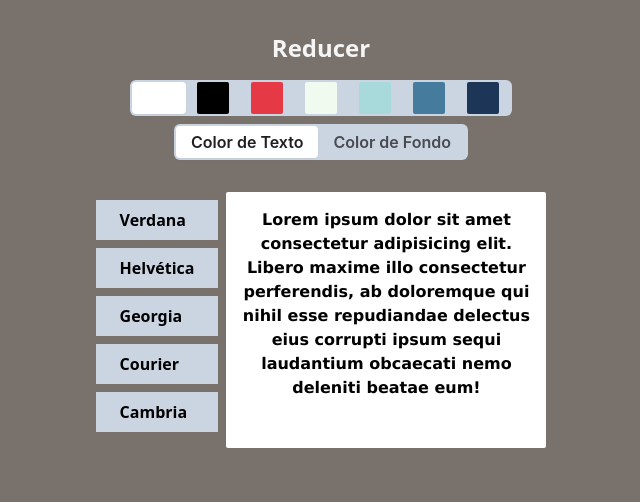
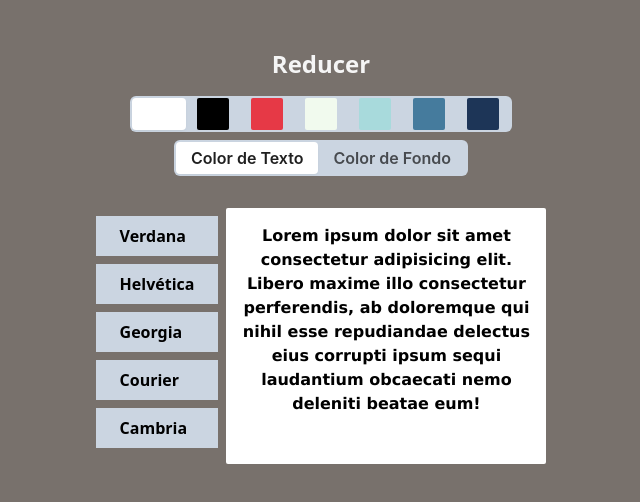
Before and after one commit to githubfacu/Reducer, a React (Vite) app in the folder practica/: page / in a window 1280 px wide. Shown: the top 502 px of the page, without its empty margins (319-959 px from the left). Built offline with nearby package versions, Linux system fonts and the light colour scheme.

Commit message:
paleta de colores

```diff
--- a/practica/src/App.tsx
+++ b/practica/src/App.tsx
@@ -9,7 +9,7 @@ function App() {
 
   return (
     <div className="flex flex-col items-center justify-start w-full bg-stone-500 min-h-screen">
-      <h1 className="m-4 mt-8 text-neutral-100">Reducer</h1>
+      <h1 className="m-4 mt-12 text-neutral-100">Reducer</h1>
       <PaletaColores cambiarBgColor={cambiarBgColor} cambiarColor={cambiarColor}/>
 
       <article className="flex mt-8 gap-2">
```
